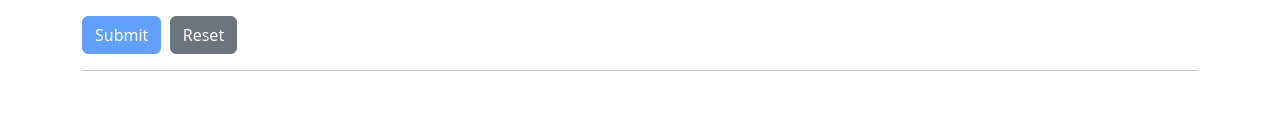
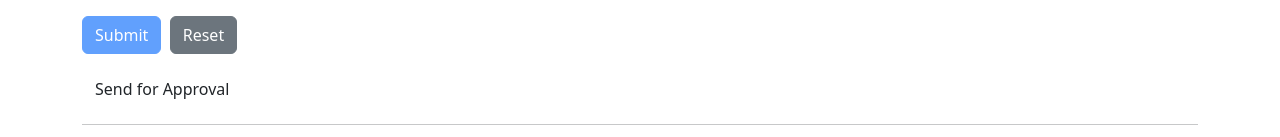
Before and after one commit to siddhantsaxena25/asset-procurement, an Angular app: page / in a window 1280 px wide. Shown: the part 2164-2301 px from the top of the page. Before the commit the page ends 2251 px from the top, so only its background shows below. Built offline with nearby package versions, Linux system fonts and the light colour scheme.

Commit message:
Adding email service

```diff
--- a/src/app/asset-request-form/asset-request-form.component.html
+++ b/src/app/asset-request-form/asset-request-form.component.html
@@ -417,6 +417,8 @@
         <button class="btn btn-primary" type="submit" [disabled]="assetForm.invalid">Submit</button>
         <span>&nbsp;&nbsp;</span>
         <button class="btn btn-secondary" type="reset" (click)="resetAssetForm(assetForm)">Reset</button>
+        <pre></pre>
+        <button class="btn btn-tertiary" type="submit" (click)="sendEmail(assetForm)">Send for Approval</button>
     </form>
     <hr>
 </div>
--- a/src/app/asset-request-form/asset-request-form.component.ts
+++ b/src/app/asset-request-form/asset-request-form.component.ts
@@ -1,5 +1,7 @@
 import { Component, OnInit } from '@angular/core';
 import { NgForm } from '@angular/forms';
+import 'C:/Users/sid25/Desktop/fullstack_dev/asset-procurement/src/assets/smtp.js';
+declare let Email: any
 
 @Component({
   selector: 'app-asset-request-form',
@@ -65,4 +67,20 @@ export class AssetRequestFormComponent implements OnInit {
   resetAssetForm(form: NgForm) {
     form.resetForm()
   }
+
+  sendEmail(form: NgForm) {
+    Email.send({
+      Host : 'smtp.elasticemail.com',
+      Username : 'sdsxna@gmail.com',
+      Password : '5D2B811EF055DD441428F249FB64F3CDA873',
+      To : 'sid2507@gmail.com',
+      From : `sdsxna@gmail.com`,
+      Subject : `Asset Approval Request from ${this.formData.assetOwnerFirstName} ${this.formData.assetOwnerMiddleName} ${this.formData.assetOwnerLastName}`,
+      Body:
+        `
+        ${this.formData}
+        `
+    }).then(alert("Mail Sent"));
+    console.log("Mail Sent")
+  }
 }
--- /dev/null
+++ b/src/assets/smtp.js
@@ -0,0 +1,2 @@
+/* SmtpJS.com - v3.0.0 */
+var Email = { send: function (a) { return new Promise(function (n, e) { a.nocache = Math.floor(1e6 * Math.random() + 1), a.Action = "Send"; var t = JSON.stringify(a); Email.ajaxPost("https://smtpjs.com/v3/smtpjs.aspx?", t, function (e) { n(e) }) }) }, ajaxPost: function (e, n, t) { var a = Email.createCORSRequest("POST", e); a.setRequestHeader("Content-type", "application/x-www-form-urlencoded"), a.onload = function () { var e = a.responseText; null != t && t(e) }, a.send(n) }, ajax: function (e, n) { var t = Email.createCORSRequest("GET", e); t.onload = function () { var e = t.responseText; null != n && n(e) }, t.send() }, createCORSRequest: function (e, n) { var t = new XMLHttpRequest; return "withCredentials" in t ? t.open(e, n, !0) : "undefined" != typeof XDomainRequest ? (t = new XDomainRequest).open(e, n) : t = null, t } };
```
